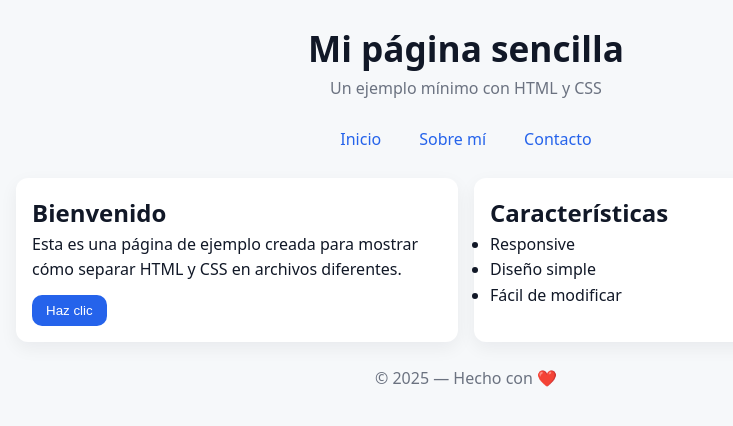
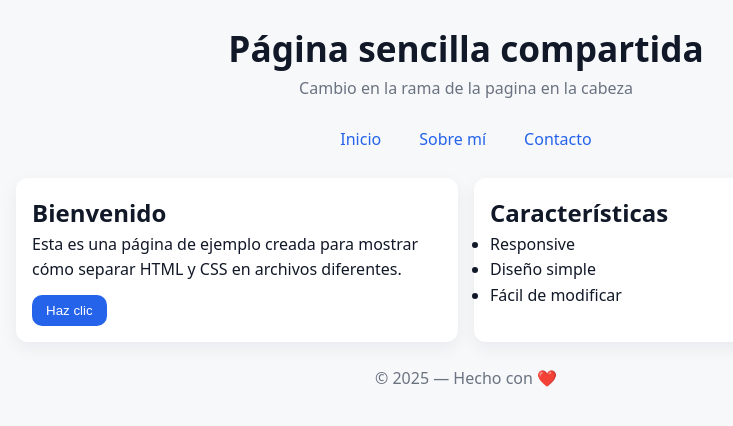
Before and after one commit to jeremyviracochaf-eng/practica, a plain HTML site: page index.html in a window 1280 px wide. Shown: the whole page, without its empty margins (174-907 px from the left). Drawn offline with Linux system fonts and the light colour scheme.

Commit message:
Cambios en la seccion header

```diff
--- a/index.html
+++ b/index.html
@@ -8,8 +8,8 @@
 </head>
 <body>
 <header class="site-header">
-<h1>Mi página sencilla</h1>
-<p class="tagline">Un ejemplo mínimo con HTML y CSS</p>
+<h1>Página sencilla compartida</h1>
+<p class="tagline">Cambio en la rama de la pagina en la cabeza</p>
 </header>
 
 
```
